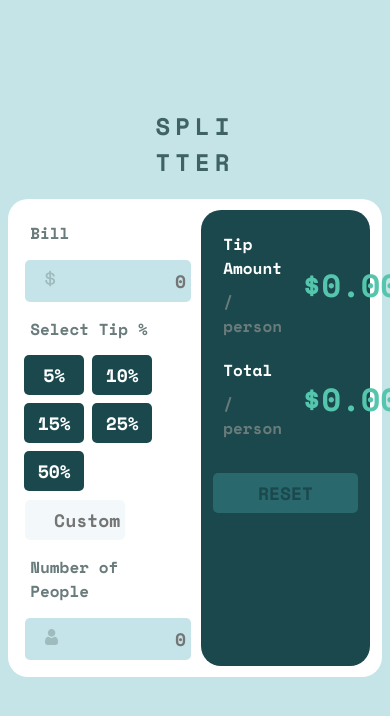
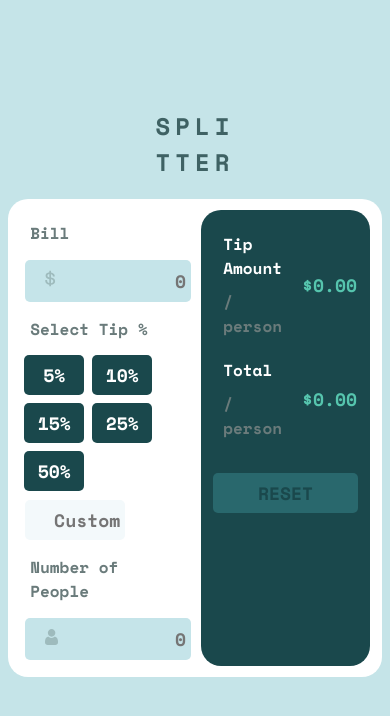
Before and after one commit to Alex7033/Tip-App, a React (Vite) app in the folder Tip-App/: page / in a window 390 px wide. Shown: the top 716 px of the page. Built offline with nearby package versions, Linux system fonts and the light colour scheme.

Commit message:
fix tip amount and tip total, smaller size for mobile to fit in borders

```diff
--- a/Tip-App/src/index.css
+++ b/Tip-App/src/index.css
@@ -237,7 +237,6 @@ button:hover {
   transform: translateY(-50%);
 }
 
-
 @media screen and (max-width: 600px) {
   /* Styles to apply for screens narrower than 600px */
   main {
@@ -249,10 +248,14 @@ button:hover {
     /* width 50% */
     background: white;
     border-radius: 20px;
-
   }
-  button{
+  button {
     width: 60px;
   }
-
+  .showcaseTotalAmount {
+    font-size: large;
+  }
+  .showcaseTipAmount {
+    font-size: large;
+  }
 }
```
